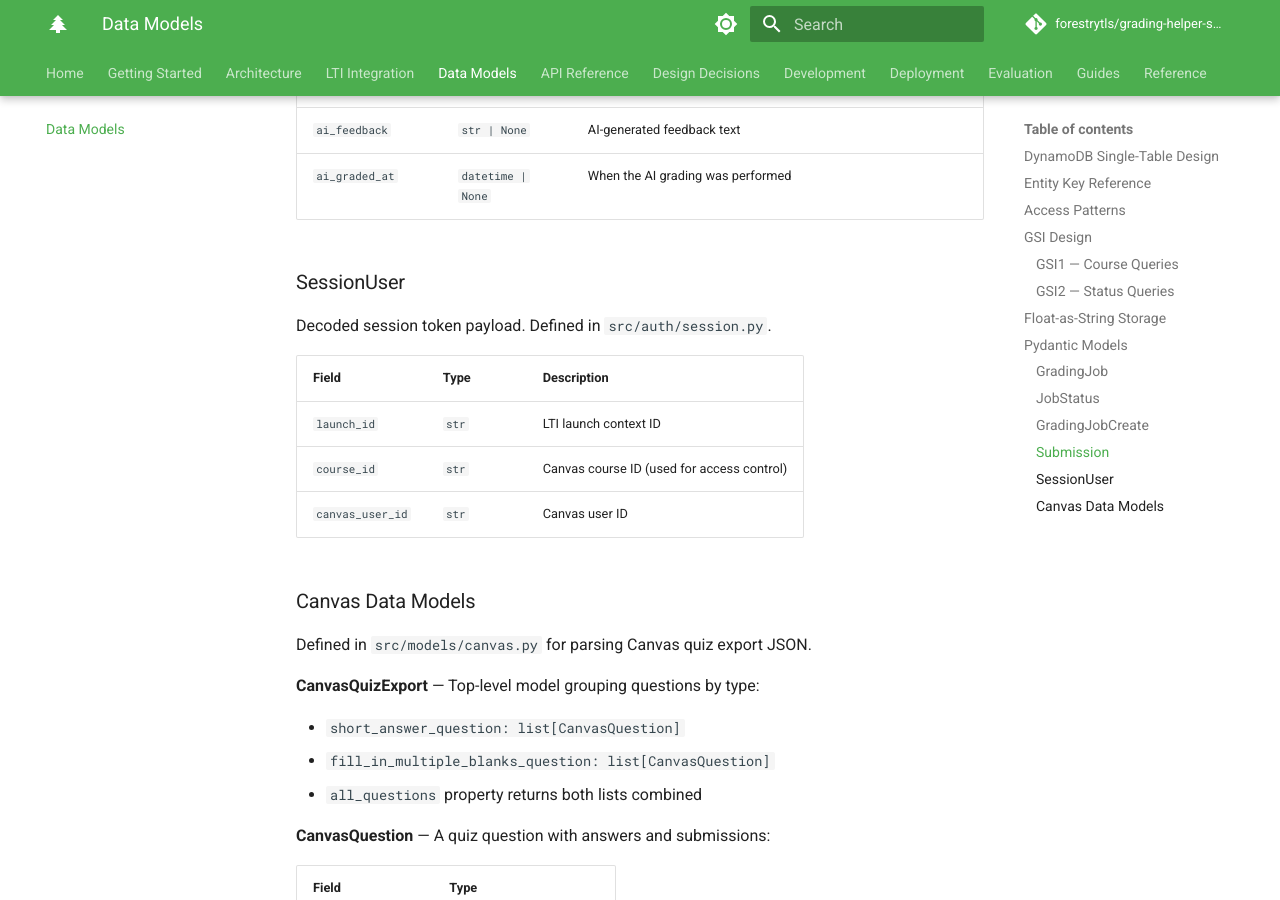
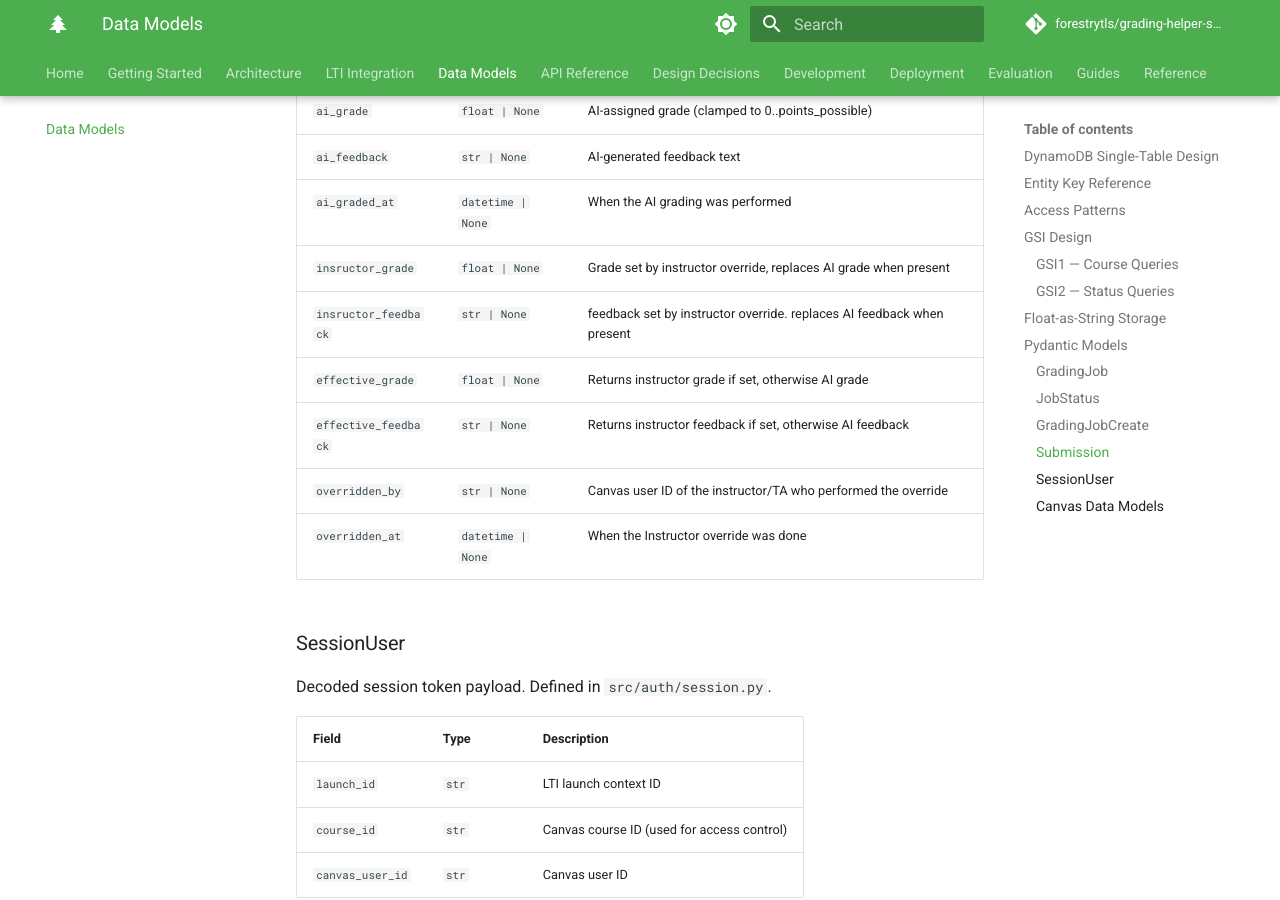
Before and after one commit to UBCForestryTLS/grading-helper-service, an MkDocs documentation site: the page built from docs/data-models/index.md, in a window 1280 px wide and 900 px high, scrolled down 5137 px. Built offline with MkDocs 1.6.1 and Material for MkDocs 9.7.7, drawn with Linux system fonts in a browser that asks for light colours; comment, search, counter and statistics services are not loaded.

Commit message:
update docs

```diff
--- a/docs/data-models/index.md
+++ b/docs/data-models/index.md
@@ -42,6 +42,8 @@ erDiagram
         string ai_grade
         string ai_feedback
         string ai_graded_at
+        string insructor_grade
+        string insructor_feedback
     }
 
     LTIState {
@@ -191,6 +193,12 @@ One student answer to one question. Defined in `src/models/submission.py`.
 | `ai_grade` | `float | None` | AI-assigned grade (clamped to 0..points_possible) |
 | `ai_feedback` | `str | None` | AI-generated feedback text |
 | `ai_graded_at` | `datetime | None` | When the AI grading was performed |
+| `insructor_grade` | `float | None` | Grade set by instructor override, replaces AI grade when present |
+| `insructor_feedback` | `str | None` | feedback set by instructor override. replaces AI feedback when present |
+| `effective_grade` | `float | None` | Returns instructor grade if set, otherwise AI grade|
+| `effective_feedback` | `str | None` | Returns instructor feedback if set, otherwise AI feedback |
+| `overridden_by` | `str | None` | Canvas user ID of the instructor/TA who performed the override |
+| `overridden_at` | `datetime | None` | When the Instructor override was done |
 
 ### SessionUser
 
```
Also changed, not shown: docs/api/index.md (+9 -0 lines).
